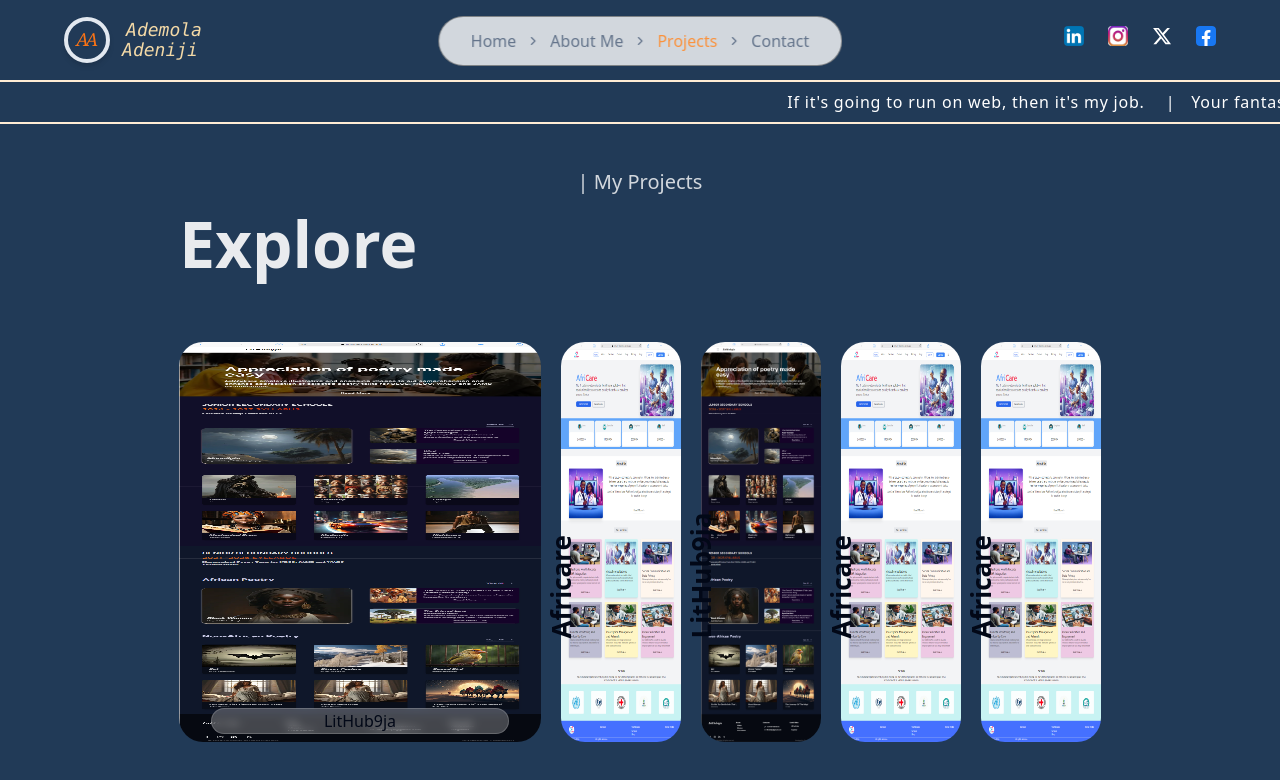
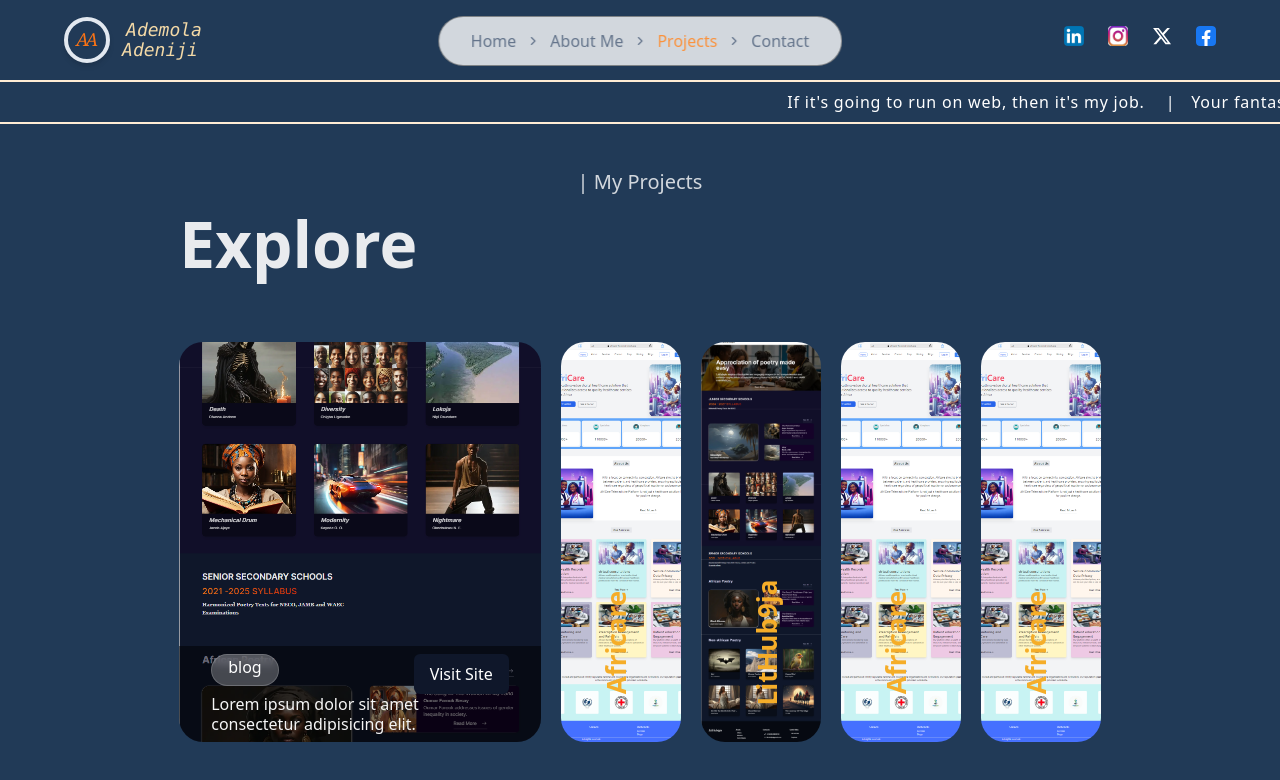
Before and after one commit to aademola1979/ademolaadeniji, a Next.js app: page /projects in a window 1280 px wide. Shown: the top 780 px of the page. Built offline with nearby package versions, Linux system fonts and the light colour scheme.

Commit message:
edited project card

```diff
--- a/app/globals.css
+++ b/app/globals.css
@@ -585,7 +585,7 @@ footer p {
     width: 100%;
     top: 0px;
     left: 0px;
-    background-color: rgba(97, 0, 144, .25);
+    background-color: rgba(0, 0, 0, .4);
     color: white;
     display: flex;
     align-items: flex-end;
@@ -593,6 +593,8 @@ footer p {
     padding-bottom: 2rem;
     font-size: 2rem;
     font-style: italic;
+    z-index: 0;
+    border-radius: 24px;
 }
 
 .welcome-call-to-action{
@@ -636,6 +638,18 @@ footer p {
   color: rgb(218, 206, 186);
 }
 
+.project-category{
+  width: max-content;
+  margin-bottom: 0.5rem;
+}
+.project-img{
+  position: absolute;
+  height: 100%;
+  width: 100%;
+  object-position: center;
+  object-fit: cover;
+  border-radius: 24px;
+}
 .active-work-card{
   flex: 3.5;
 
@@ -651,14 +665,43 @@ footer p {
 }
 
 .inactive-h3{
-  font-weight: 600;
+  font-weight: 700;
   position: absolute;
   z-index: 0;
   font-size: 18px;
-  padding-inline: 4px;
+  padding-left: 4px;
+  padding-right: 4px;
+  left: 8;
+  color: rgb(245, 173, 41);
 }
 
+.title{
+  color: rgb(245, 173, 41);
+}
+.active-div{
+  position: absolute;
+  padding-left: 2rem;
+  padding-right: 2rem;
+  padding-block: 0.5rem;
+  bottom: 0;
+  display: flex;
+  flex-direction: column;
+  justify-content: flex-start;
+  background-color: rgba(0, 0, 0, 0.5);
+  border-bottom-left-radius: 24px;
+  border-bottom-right-radius: 24px;
+  max-width: 100%;
+}
+
+.active-p{
+  font-weight: 400;
+  font-size: 16px;
+  line-height: 20px;
+  color: whitesmoke;
+
+}
 .project-card{
+  position: relative;
   height: 80px;
   min-width: 120px;
   justify-items: center;
@@ -668,6 +711,7 @@ footer p {
   transition-duration: 150ms;
   transition-duration: 0.7s;
   cursor: pointer;
+  border-radius: 24px;
 }
 
 @media screen and (min-width: 1024px) {
@@ -681,10 +725,6 @@ footer p {
     transform-origin: 0 0;
   }
 
-
-
-
-
   .active-work-card{
     flex: 10;
 
@@ -696,18 +736,20 @@ footer p {
   }
 
 
-
   .inactive-h3{
     bottom: 5rem;
     rotate: -90deg;
     font-size: 26px;
-    transform-origin: 0;
+
   }
 
   .project-card{
     height: 400px;
+    transition-duration: 2s;
 
   }
+
+
 
 
 }
--- a/app/module/projects/WorkCard.jsx
+++ b/app/module/projects/WorkCard.jsx
@@ -1,31 +1,34 @@
+import { Button } from "@/components/ui/button";
 import { fadeIn } from "@/lib/motion";
-import {motion} from "framer-motion";
+import { motion } from "framer-motion";
 import Image from "next/image";
 
-const WorkCard = ({workCardProp, setActive}) => {
-   const {work, index, active,} = workCardProp;
-   const {id, title, description, category, imgUrl, siteUrl} = work;
+const WorkCard = ({ workCardProp, setActive }) => {
+  const { work, index, active, } = workCardProp;
+  const { id, title, description, category, imgUrl, siteUrl } = work;
 
   return (
     <motion.div
       variants={fadeIn('right', 'spring', index * 0.25, 0.75)}
       className={`relative ${active === id ? 'active-work-card' : 'inactive-work-card'} project-card ease-out-flex`}
-      onClick={()=>setActive(id)}>
-        <img src={imgUrl} alt={title} height={700} width={160}
-        className="absolute w-full h-full object-cover rounded-3xl"/>
-        { active !== id
+      onClick={() => setActive(id)}>
+      <Image src={imgUrl} alt={title} height={700} width={160}
+        className="project-img" />
+      {active !== id
         ? (<h3 className="inactive-h3">
           {title}
         </h3>
         )
-          : (<div className="absolute xl:p-8 px-8 py-2 bottom-0 justify-start w-full flex-col bg-[rgba(0,0,0,0.5)] rounded-b-[24px]"
-          >
-            <div className= "flex  justify-center items-center w-[60px] h-[60px] rounded-3xl glassmorphism mb-[12px]"
-          >
-           {title}
+        : (<div className="active-div min-w-full max-w-full max-h-full overflow-y-hidden">
+          <div className="flex justify-between">
+            <div className="text-start project-category h-[60px] py-1 px-4 text-white rounded-3xl glassmorphism mb-[4rem]">
+              {category}
             </div>
-          <p className="text-normal text-[16px] leading-[20px] text-white uppercase truncate">{}</p>
-
+            <a href={siteUrl} target="_blank" className="text-base font-medium text-white">
+              <Button className="text-base font-medium text-white">Visit Site</Button>
+            </a>
+          </div>
+          <p className="active-p">{description}</p>
         </div>
         )
 
```
Lines whose indentation alone changed are shown as unchanged.
